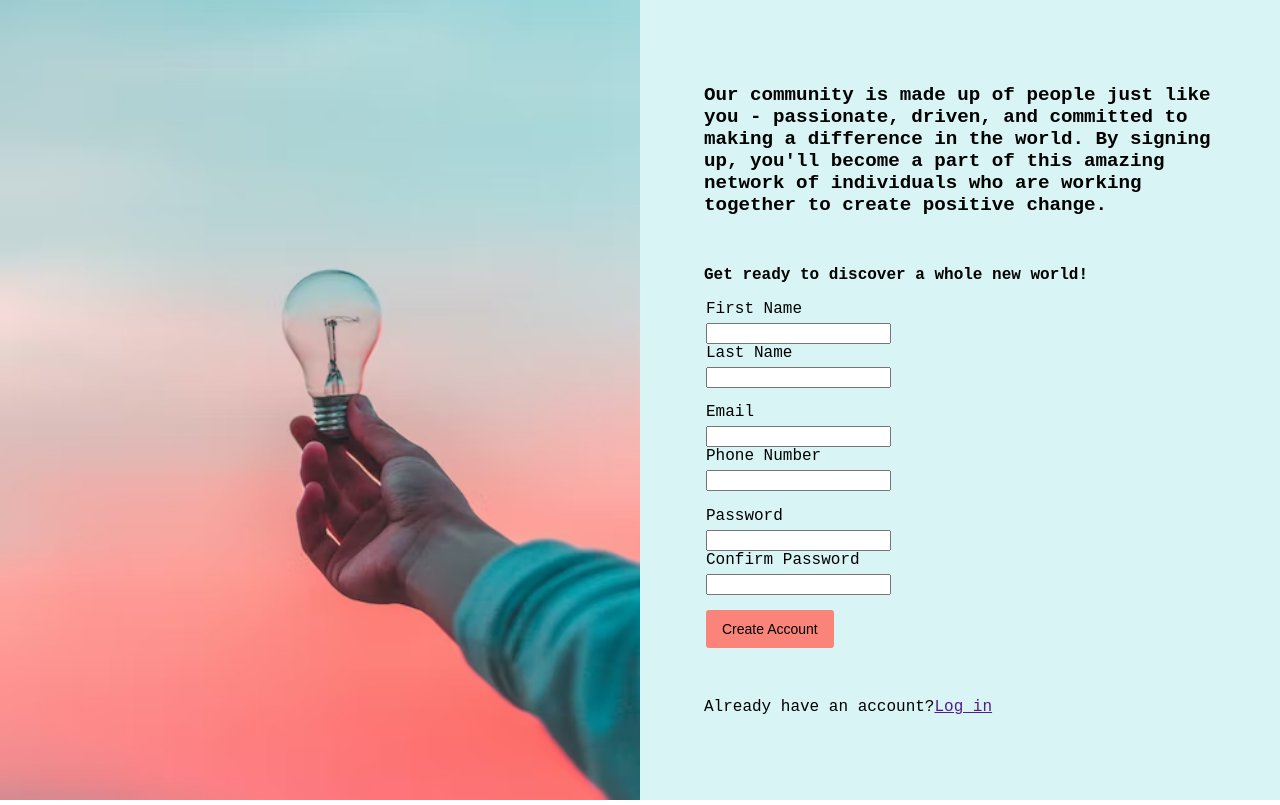
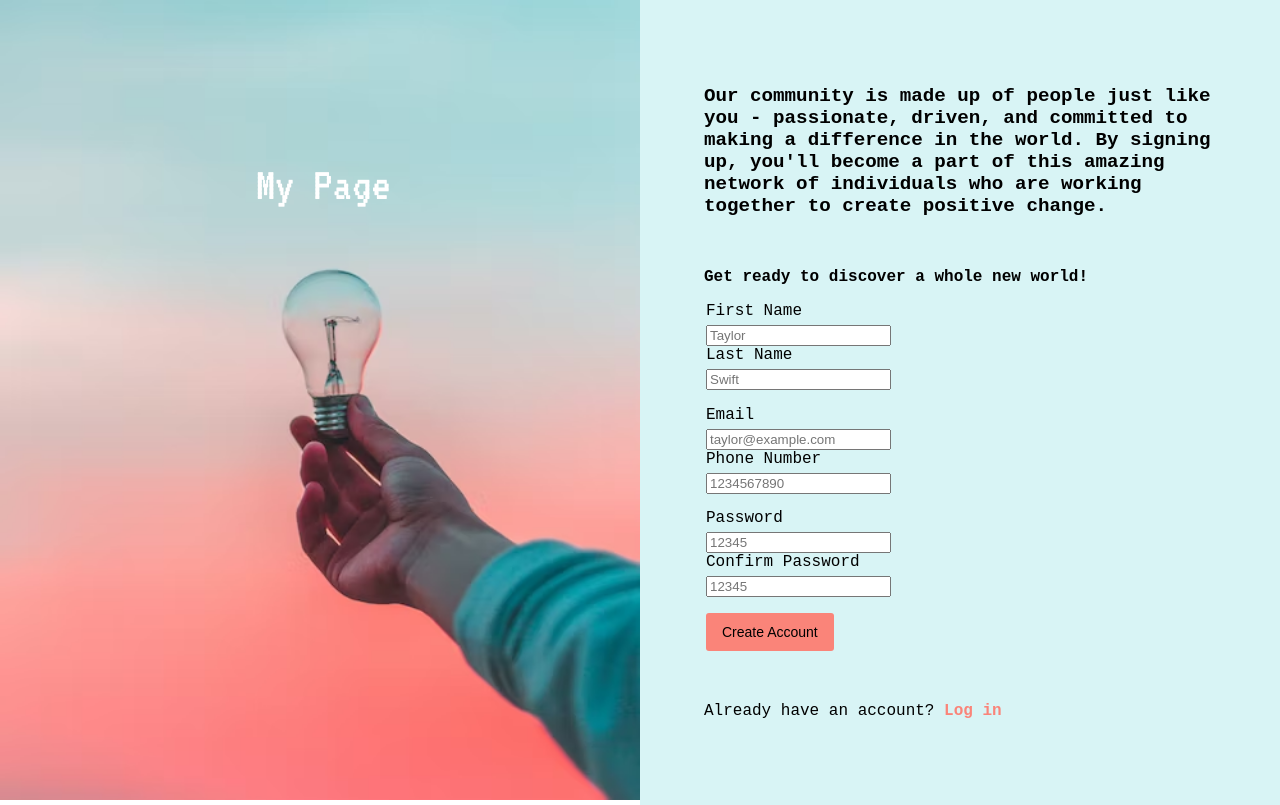
Before and after one commit to sai-ram-pendyala/login-page, a plain HTML site: page index.html in a window 1280 px wide. Drawn offline with Linux system fonts and the light colour scheme.

Commit message:
Add validation to inputs

```diff
--- a/index.html
+++ b/index.html
@@ -5,45 +5,52 @@
     <meta http-equiv="X-UA-Compatible" content="IE=edge">
     <meta name="viewport" content="width=device-width, initial-scale=1.0">
     <link rel="stylesheet" href="stylesheet.css">
+    <script src="javascript.js" defer></script>
     <title>Sign Up</title>
 </head>
 <body>
-    <img id="background" src="photo-1493612276216-ee3925520721.avif" alt="background-image"/>
+    <div id="image-container">
+        <img id="background" src="photo-1493612276216-ee3925520721.avif" alt="background-image"/>
+        <div id="image-text">
+
+            My Page
+        </div>
+    </div>
     <div id="main">
         <div id="header" class="block">
             Our community is made up of people just like you - passionate, driven, and committed to making a difference in the world. By signing up, you'll become a part of this amazing network of individuals who are working together to create positive change.
         </div>
         <div id="form-div" class="block">
-            <form>
+            <form action="" method="">
                 <legend>Get ready to discover a whole new world!</legend>
                 <fieldset>
                     <div class="form-group">
                         <label for="fname">First Name</label>
-                        <input type="text" id="fname" name="fname">
+                        <input type="text" id="fname" name="fname" placeholder="Taylor" required>
                     </div>
                     <div class="form-group">
                         <label for="lname">Last Name</label>
-                        <input type="text" id="lname" name="lname">
+                        <input type="text" id="lname" name="lname" placeholder="Swift" required>
                     </div>
                 </fieldset>
                 <fieldset>
                     <div class="form-group">
                         <label for="email">Email</label>
-                        <input type="email" id="email" name="email">
+                        <input type="email" id="email" name="email" placeholder="taylor@example.com" required>
                     </div>
                     <div class="form-group">
                         <label for="mobilenumber">Phone Number</label>
-                        <input type="text" id="mobilenumber" name="mobilenumber" minlength="10" maxlength="10">
+                        <input type="text" id="mobilenumber" name="mobilenumber" placeholder="1234567890" minlength="10" maxlength="10" pattern="^\d{10}$" required>
                     </div>
                 </fieldset>
                 <fieldset>
                     <div class="form-group">
                         <label for="password">Password</label>
-                        <input type="password" id="password" name="password">
+                        <input type="password" id="password" name="password" minlength="8" placeholder="12345" required>
                     </div>
                     <div class="form-group">
                         <label for="confirmed-password">Confirm Password</label>
-                        <input type="password" id="confirmed-password" name="confirmed-password">
+                        <input type="password" id="confirmed-password" name="confirmed-password" minlength="8" placeholder="12345" required>
                     </div>
                 </fieldset>
                 <fieldset id="button-field">
@@ -52,7 +59,7 @@
             </form>
         </div>
         <div class="block">
-            <div>Already have an account?<a href="">Log in</a></div>
+            <div>Already have an account? <a href="">Log in</a></div>
         </div>
     </div>
 </body>
--- /dev/null
+++ b/javascript.js
@@ -0,0 +1,13 @@
+let form = document.querySelector('form');
+form.addEventListener('submit', function(event) {
+    event.preventDefault();
+    const formData = new FormData(form);
+    console.log({
+        "First Name": formData.get("fname"),
+        "Last Name": formData.get("lname"),
+        "Email": formData.get("email"),
+        "Phone Number": formData.get("mobilenumber"),
+        "Password": formData.get("password"),
+        "Confirmed Password": formData.get("confirmed-password")
+    });
+})
--- a/stylesheet.css
+++ b/stylesheet.css
@@ -1,3 +1,4 @@
+@import url('https://fonts.googleapis.com/css2?family=VT323&display=swap');
 body {
     margin: 0;
     padding: 0;
@@ -16,6 +17,21 @@ body {
     justify-content: space-around;
     padding: 5%;
     background-color: #d8f4f5;
+}
+
+#image-container {
+    position: relative;
+    /* display: inline-block; */
+}
+
+#image-text {
+    text-align: center;
+    position: absolute;
+    left: 40%;
+    top: 20%;
+    color: #fff;
+    font-family: VT323, sans-serif;
+    font-size: 3rem;
 }
 
 #header {
@@ -51,9 +67,17 @@ input {
     margin-right: 100px
 }
 
+input:focus {
+    outline-color: #115E69;
+    box-shadow: 0 0 5px #115E69;
+}
+
+input:invalid {
+    outline-color: #FD7072;
+}
+
 
 button {
-    margin-left: ;
     display: inline-block;
     outline: none;
     cursor: pointer;
@@ -75,3 +99,14 @@ button:hover {
     color: #fff;
     background-color: #fc514e;
 }
+
+a {
+    text-decoration: none;
+    color: #fa8479;
+    font-weight: bold;
+}
+
+a:hover{
+    color: #fc514e;
+    text-decoration: underline;
+}
```
